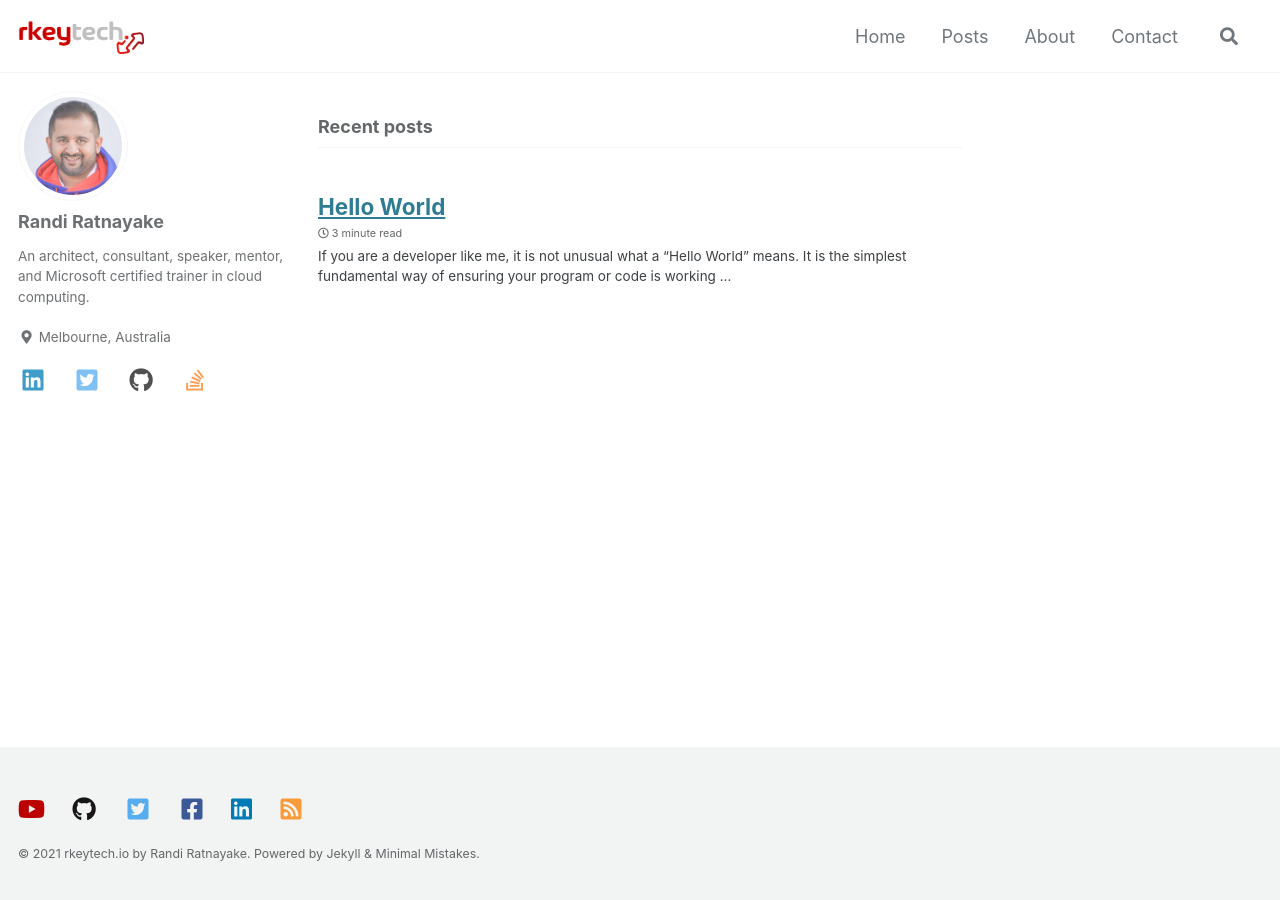
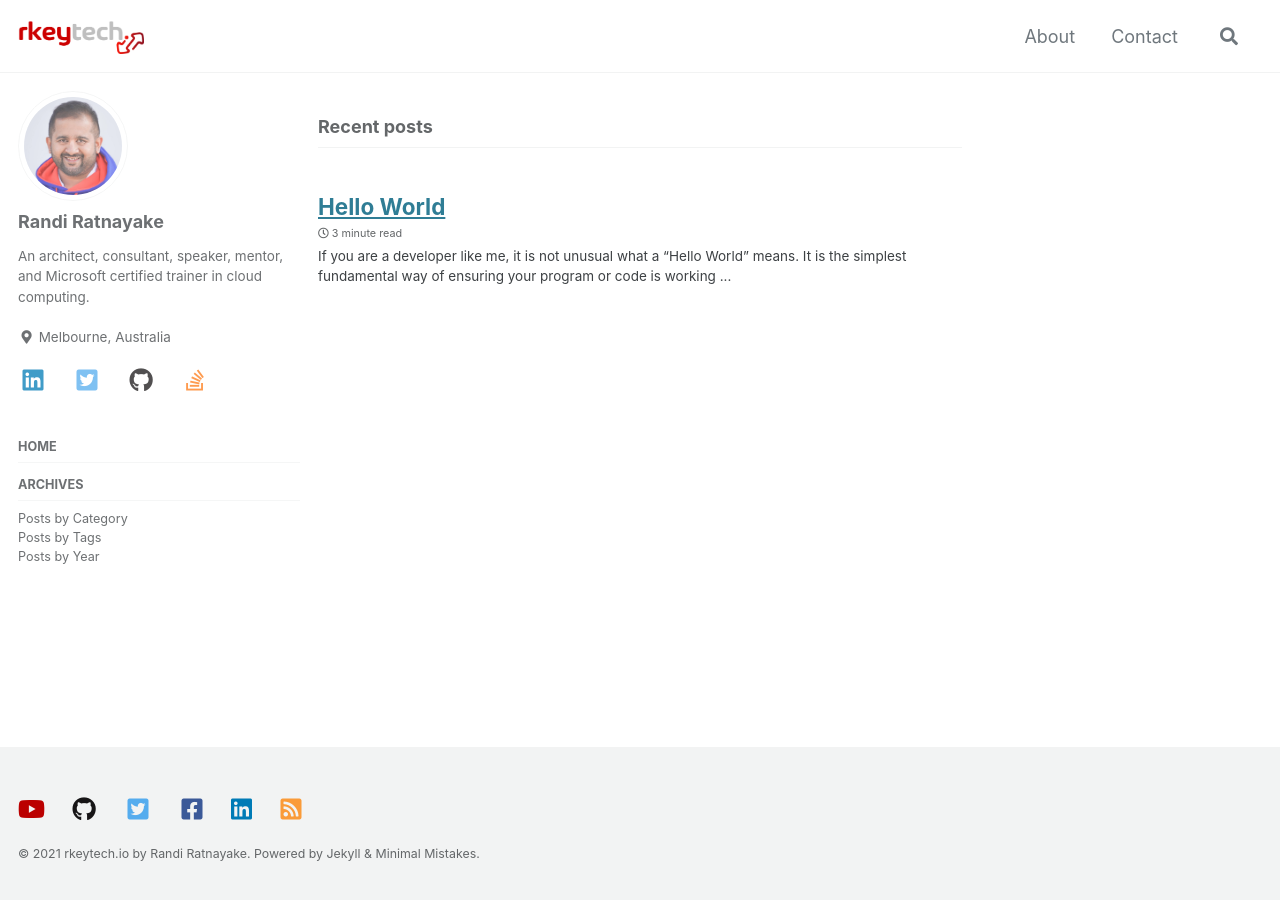
Before and after one commit to rkeytechio/rkeytechio, a Jekyll site: the page built from index.html, in a window 1280 px wide. Built offline with Jekyll 4.4.1, drawn with Linux system fonts in a browser that asks for light colours; cached includes are drawn as plain includes; comment, search, counter and statistics services are not loaded.

Commit message:
Fixing site navigation layout.

```diff
--- a/_config.yml
+++ b/_config.yml
@@ -271,6 +271,8 @@ defaults:
     values:
       layout: single
       author_profile: true
+      sidebar:
+        nav: "sidebar"
       read_time: true
       comments: # true
       share: true
@@ -283,6 +285,8 @@ defaults:
     values:
       layout: single
       author_profile: true
+      sidebar:
+        nav: "sidebar"
       read_time: false
       comments: false
       share: true
--- a/_data/navigation.yml
+++ b/_data/navigation.yml
@@ -1,10 +1,17 @@
 # main links
 main:
-  - title: "Home"
-    url: /
-  - title: "Posts"
-    url: /recent
   - title: "About"
     url: /about
   - title: "Contact"
     url: /contact
+sidebar:
+  - title: Home
+    url: /
+  - title: Archives
+    children:
+      - title: Posts by Category
+        url: /categories
+      - title: Posts by Tags
+        url: /tags
+      - title: Posts by Year
+        url: /year-archive
```
